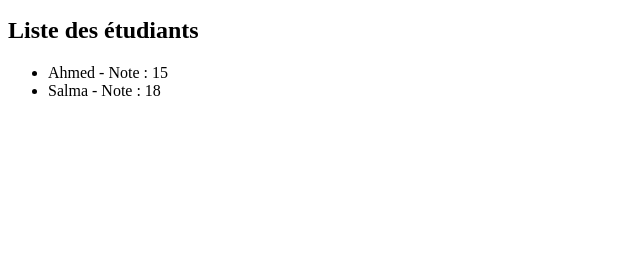
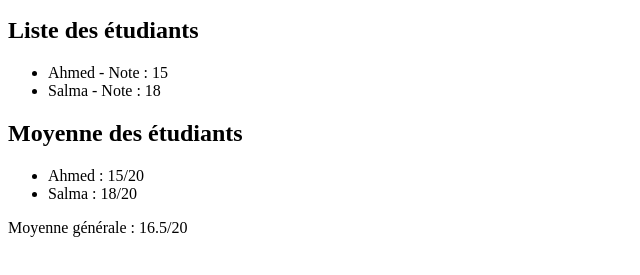
Before and after one commit to l49l/gestion-notes, a plain HTML site: page index.html in a window 1280 px wide. Shown: the part 101-376 px from the top of the page, without its empty margins (0-640 px from the left). Drawn offline with Linux system fonts and the light colour scheme.

Commit message:
Update index.html

```diff
--- a/index.html
+++ b/index.html
@@ -15,5 +15,16 @@
         <li>Ahmed - Note : 15</li>
         <li>Salma - Note : 18</li>
     </ul>
+
+<h2>Moyenne des étudiants</h2>
+
+<ul>
+    <li>Ahmed : 15/20</li>
+    <li>Salma : 18/20</li>
+</ul>
+
+<p>Moyenne générale : 16.5/20</p>
+
+
 </body>
 </html>
```
